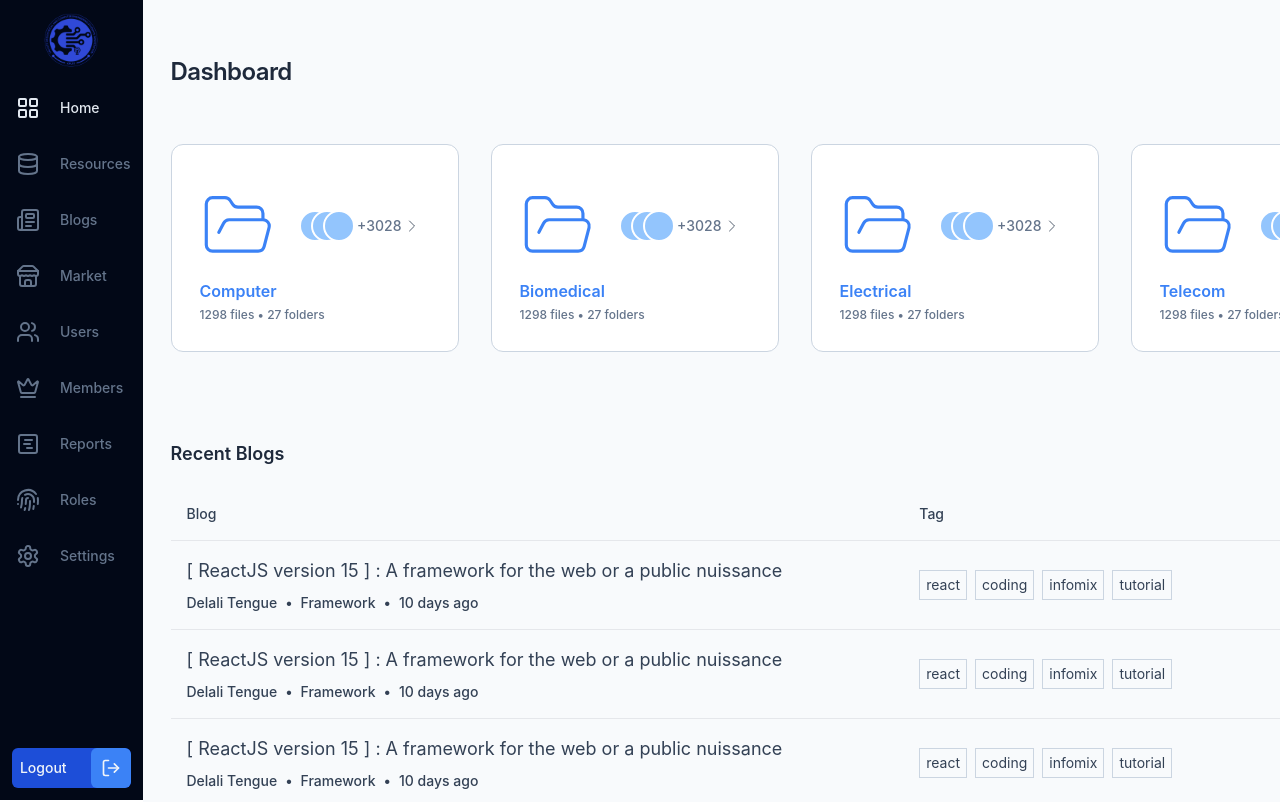
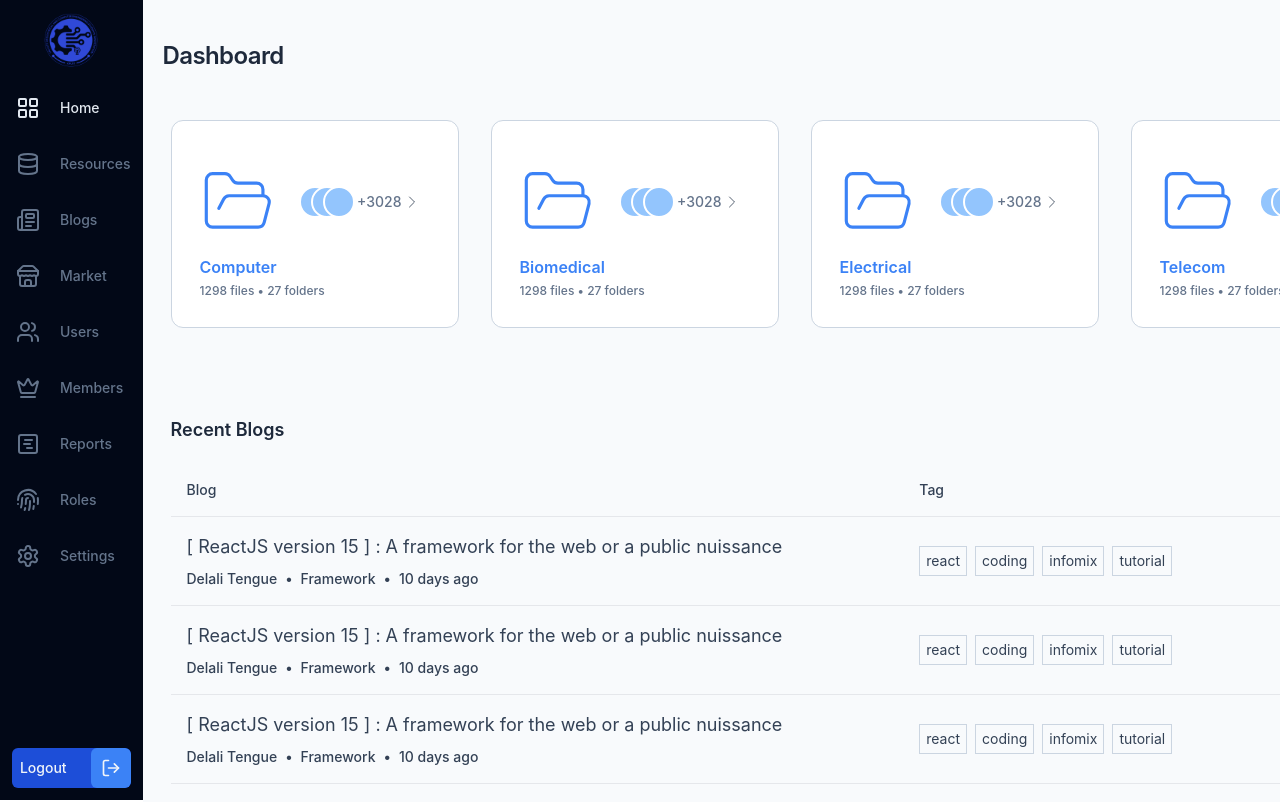
Before and after one commit to KNUST-FECE/CBET-admin, a Next.js app: page / in a window 1280 px wide. Shown: the top 802 px of the page. Built offline with nearby package versions, Linux system fonts and the light colour scheme; no server answers; the database is empty.

Commit message:
feat: work on blogs and settings page

```diff
--- a/app/(admin)/blogs/[slug]/page.tsx
+++ b/app/(admin)/blogs/[slug]/page.tsx
@@ -1,8 +1,8 @@
 
 export default function Page() {
     return (
-        <div className="blogs-form-container">
+        <section id="blog-container">
             <p>BLOG EDITTOR GOES HERE</p>
-        </div>
+        </section>
     )
 }
--- a/app/(admin)/blogs/layout.tsx
+++ b/app/(admin)/blogs/layout.tsx
@@ -3,7 +3,12 @@ import Navigation from "@/components/admin/blogs/navigation";
 export default function Layout({ children }: Readonly<{ children: React.ReactNode; }>) {
     return (
         <div className="blogs-container">
-            <Navigation />
+            <section id="navigation-container">
+                <section id="header-section">
+                    <h1>Blogs</h1>
+                </section>
+                <Navigation />
+            </section>
             {children}
         </div>
     );
--- a/app/(admin)/blogs/page.tsx
+++ b/app/(admin)/blogs/page.tsx
@@ -1,8 +1,8 @@
 
 export default function Page() {
     return (
-        <div className="blogs-home-container">
+        <section id="home-container">
             <p>BLANK PAGE</p>
-        </div>
+        </section>
     )
 }
--- a/app/(admin)/settings/page.tsx
+++ b/app/(admin)/settings/page.tsx
@@ -2,7 +2,9 @@
 export default function Page() {
     return (
         <div className="settings-container">
-            <p>MEMBER EDITS GMAIL OR PASSWORD</p>
+            <section id="header-section">
+                <h1>Settings</h1>
+            </section>
         </div>
     )
 }
--- a/app/globals.css
+++ b/app/globals.css
@@ -153,7 +153,7 @@
 	}
 
 	.common-header-section {
-		@apply w-full p-7 pt-14;
+		@apply w-full p-5 pt-10;
 
 		>h1 {
 			@apply text-2xl font-semibold tracking-tight text-primary-800
@@ -532,15 +532,28 @@
 		@apply w-full min-h-dvh flex;
 	}
 
-	.blogs-container>nav {
-		@apply w-64 h-dvh bg-secondary-300 flex-center;
+	.blogs-container>#navigation-container {
+		@apply w-full max-w-xs h-dvh bg-primary-100 border-r;
+
+		>#header-section {
+			@apply common-header-section;
+		}
+
+		>#filter-section {
+			@apply w-full h-14 p-2 border-b;
+		}
+
+		>#data-section {
+			@apply py-4 px-2;
+		}
+
 	}
 
-	.blogs-container>.blogs-home-container {
+	.blogs-container>#home-container {
 		@apply flex-1 min-h-dvh flex-center
 	}
 
-	.blogs-container>.blogs-form-container {
+	.blogs-container>#blog-container {
 		@apply flex-1 min-h-dvh flex-center
 	}
 }
@@ -596,6 +609,7 @@
 			}
 		}
 	}
+
 	.market-container>#products-section {
 		@apply w-full;
 
@@ -753,6 +767,10 @@
 /* //////////////////////////////////// */
 @layer utilities {
 	.settings-container {
-		@apply w-full min-h-dvh flex-center;
+		@apply w-full min-h-dvh pb-20;
+	}
+
+	.settings-container>#header-section {
+		@apply common-header-section;
 	}
 }
--- a/components/admin/blogs/navigation.tsx
+++ b/components/admin/blogs/navigation.tsx
@@ -1,8 +1,30 @@
+"use client";
+
+import { useGetBlogs } from "@/lib/query-hooks";
+import { _blog } from "@/lib/routes";
+import { IBlogFilter } from "@/lib/types";
+import Link from "next/link";
 
 export default function Navigation() {
+    const filter: IBlogFilter = {};
+    const { data: blogs } = useGetBlogs(filter);
+
     return (
-        <nav>
-            <p>NAVIGATION</p>
-        </nav>
+        <>
+            <section id="filter-section">
+                filter section
+            </section>
+            <nav id="data-section">
+                <ul>
+                    {blogs?.map(blog => (
+                        <li key={blog.id}>
+                            <Link href={_blog(blog.id)}>
+                                {blog.name}
+                            </Link>
+                        </li>
+                    ))}
+                </ul>
+            </nav>
+        </>
     )
 }
--- a/lib/queries.ts
+++ b/lib/queries.ts
@@ -86,6 +86,21 @@ export async function getResources() {
     }
 
     return resources;
+}
+
+export async function getBlogs() {
+    const blogs: Types.IBlog[] = [];
+
+    await using db = await getDb();
+
+    const cursor = db.B.find();
+
+    for await (const resource of cursor) {
+        const formattedBlog = format.from<Types.IBlog>(resource);
+        blogs.push(formattedBlog);
+    }
+
+    return blogs;
 }
 
 export async function getUsers() {
--- a/lib/query-hooks.ts
+++ b/lib/query-hooks.ts
@@ -3,7 +3,7 @@
 import { useMutation, useQuery, useQueryClient } from "@tanstack/react-query";
 import * as Q from "./queries";
 import { keys } from "./query-keys";
-import { IMemberFilter, IProductFilter, IReportFilter, IResourceFilter, IShopFilter, IUserFilter } from "./types";
+import { IBlogFilter, IMemberFilter, IProductFilter, IReportFilter, IResourceFilter, IShopFilter, IUserFilter } from "./types";
 
 export function useGetDepartmentStat(dep: string) {
     const queryKey = keys.departmentStats(dep);
@@ -29,6 +29,13 @@ export function useGetRecentProducts() {
 export function useGetResources(filter:IResourceFilter) {
     const queryKey = keys.resources(filter);
     const queryFn = async () => await Q.getResources();
+
+    return useQuery({ queryKey, queryFn, refetchOnWindowFocus: false });
+};
+
+export function useGetBlogs(filter:IBlogFilter) {
+    const queryKey = keys.blogs(filter);
+    const queryFn = async () => await Q.getBlogs();
 
     return useQuery({ queryKey, queryFn, refetchOnWindowFocus: false });
 };
```
